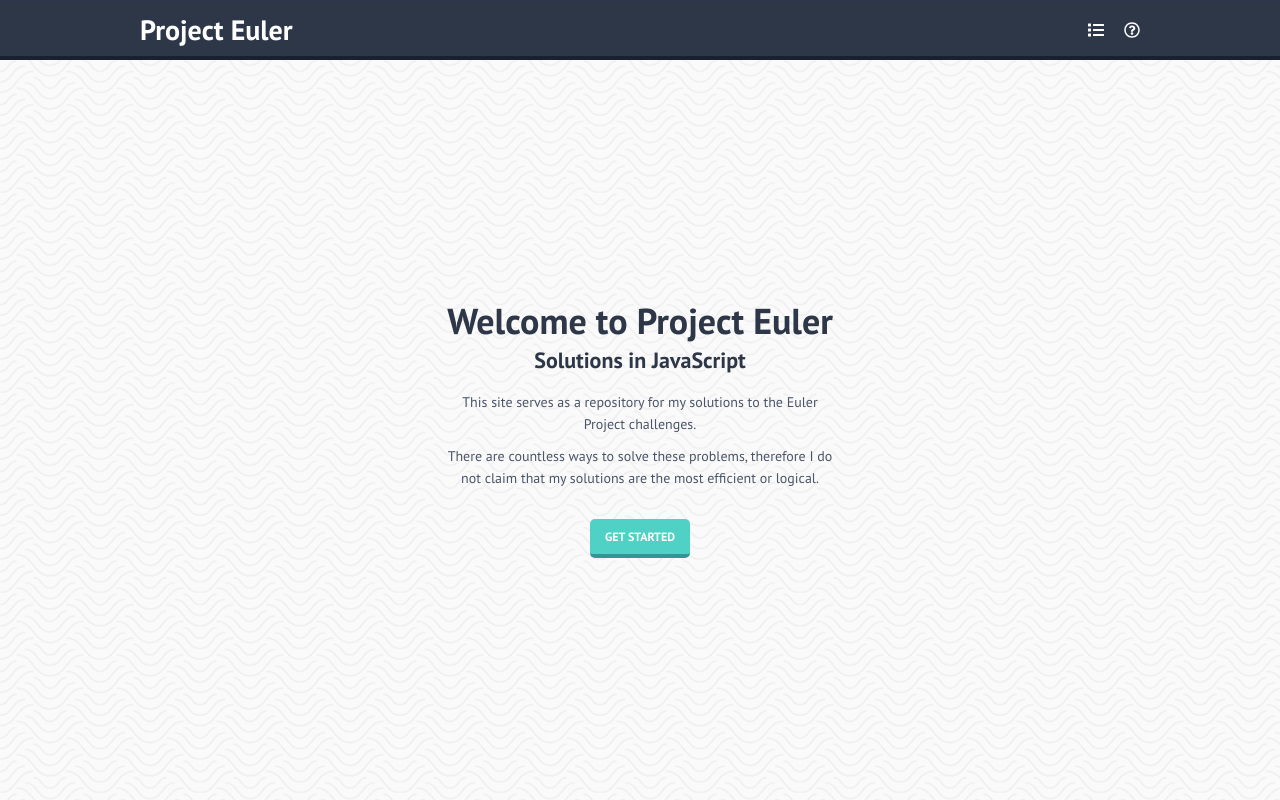
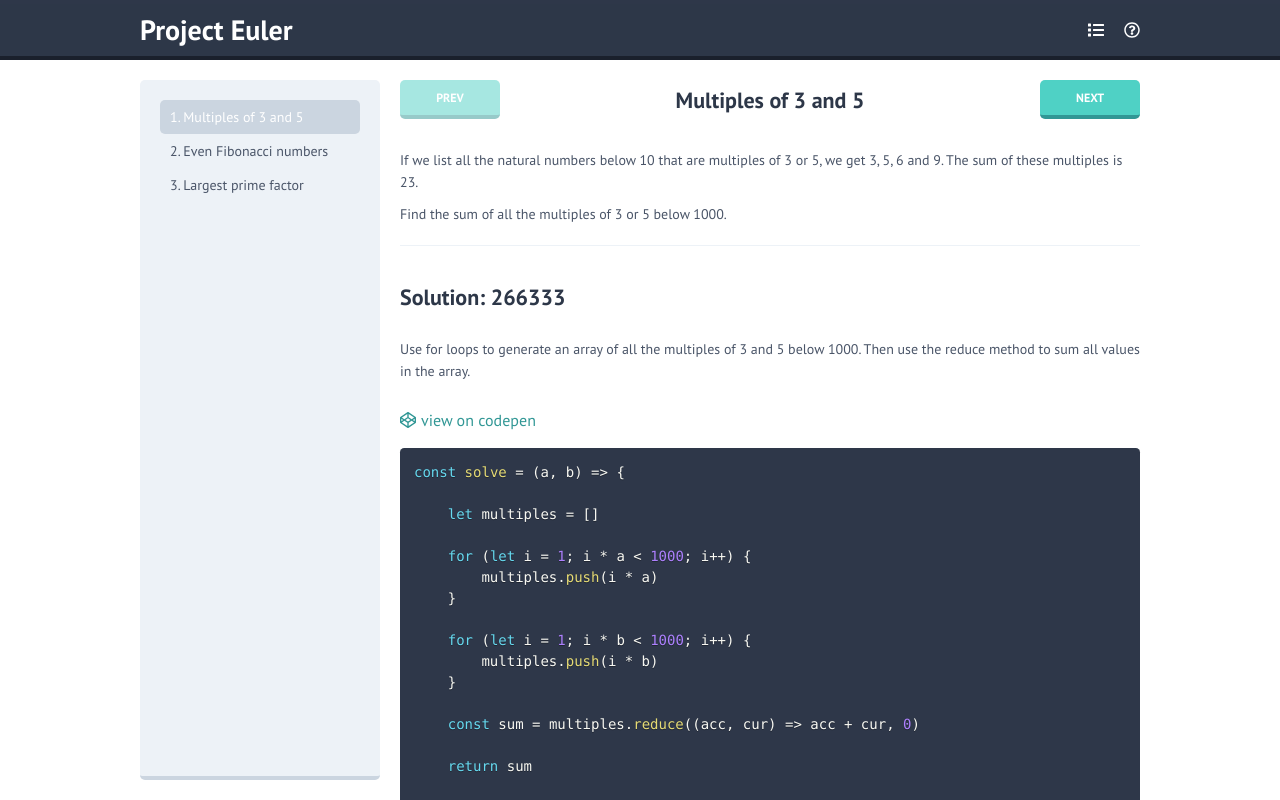
Before and after one commit to ClockworkFTW/project-euler-solutions, a React (Create React App) app: page /project-euler-solutions/problems/1 in a window 1280 px wide. Shown: the top 800 px of the page. Built offline with nearby package versions, Linux system fonts and the light colour scheme.

Commit message:
Fixed routing and links

```diff
--- a/src/App.js
+++ b/src/App.js
@@ -10,13 +10,13 @@ const App = () => (
 	<Router>
 		<Header />
 		<Switch>
-			<Route path="/project-euler-solutions">
+			<Route path="/project-euler-solutions" exact>
 				<Landing />
 			</Route>
-			<Route path="/problems/:id">
+			<Route path="/project-euler-solutions/problems/:id">
 				<Home />
 			</Route>
-			<Route path="/about">
+			<Route path="/project-euler-solutions/about">
 				<About />
 			</Route>
 		</Switch>
--- a/src/components/Header.js
+++ b/src/components/Header.js
@@ -41,10 +41,10 @@ const Header = () => (
 		<Container>
 			<Title to="/project-euler-solutions">Project Euler</Title>
 			<Links>
-				<Link to="/problems/1">
+				<Link to="/project-euler-solutions/problems/1">
 					<FontAwesomeIcon icon={faList} />
 				</Link>
-				<Link to="/about">
+				<Link to="/project-euler-solutions/about">
 					<FontAwesomeIcon icon={faQuestionCircle} />
 				</Link>
 			</Links>
--- a/src/components/Landing.js
+++ b/src/components/Landing.js
@@ -44,7 +44,7 @@ const Landing = () => (
 					logical.
 				</Paragraph>
 			</Content>
-			<Link to="/problems/1">
+			<Link to="/project-euler-solutions/problems/1">
 				<Button width="100px">get started</Button>
 			</Link>
 		</Container>
--- a/src/components/Problem/Pagination.js
+++ b/src/components/Problem/Pagination.js
@@ -23,13 +23,13 @@ const Title = styled.h1`
 
 const Pagination = ({ title, id }) => (
 	<Container>
-		<Link to={`/problems/${id - 1}`}>
+		<Link to={`/project-euler-solutions/problems/${id - 1}`}>
 			<Button width="100px" disabled={id - 1 == 0}>
 				Prev
 			</Button>
 		</Link>
 		<Title>{title}</Title>
-		<Link to={`/problems/${id + 1}`}>
+		<Link to={`/project-euler-solutions/problems/${id + 1}`}>
 			<Button width="100px" disabled={id == data.length}>
 				Next
 			</Button>
```
